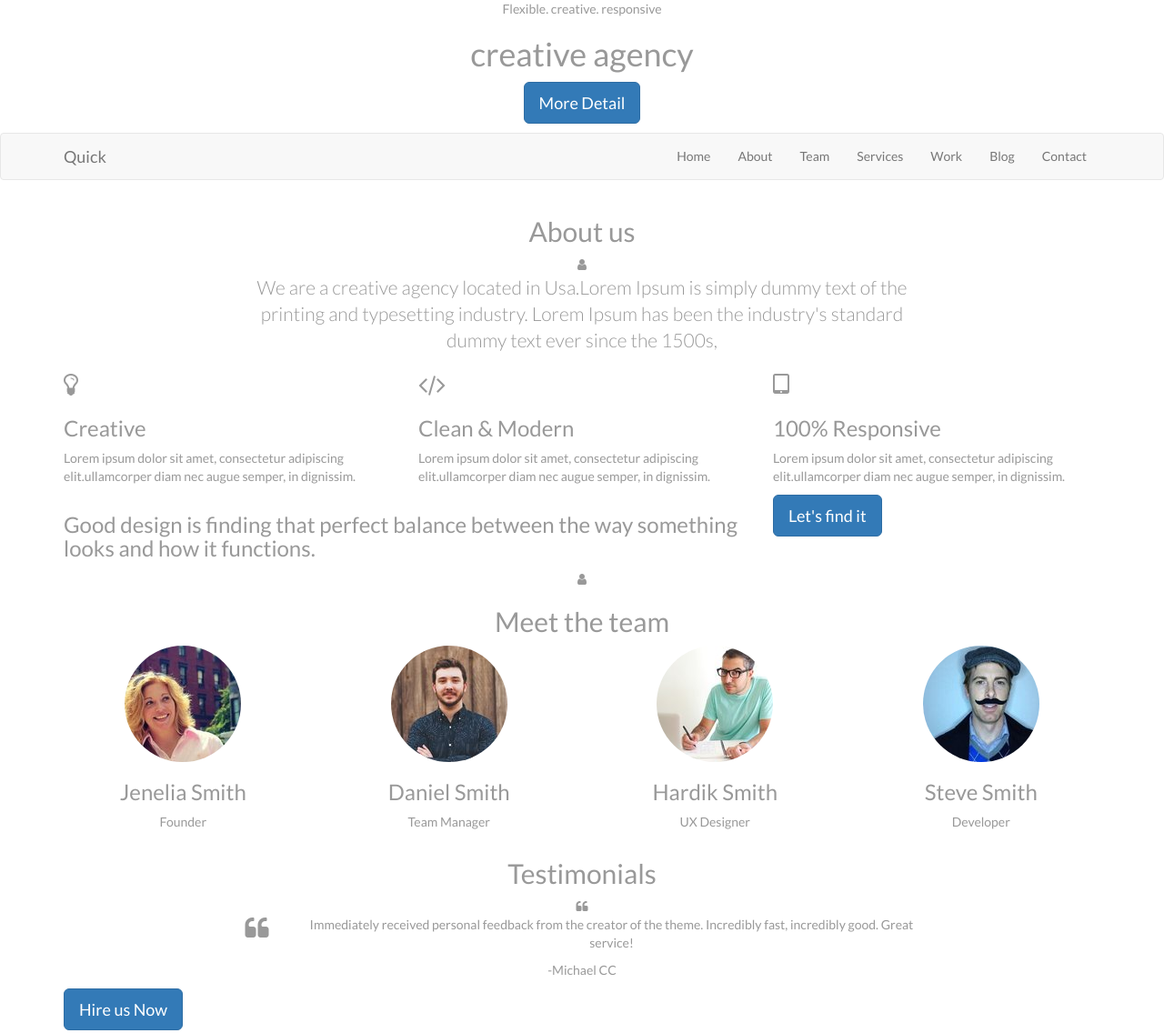
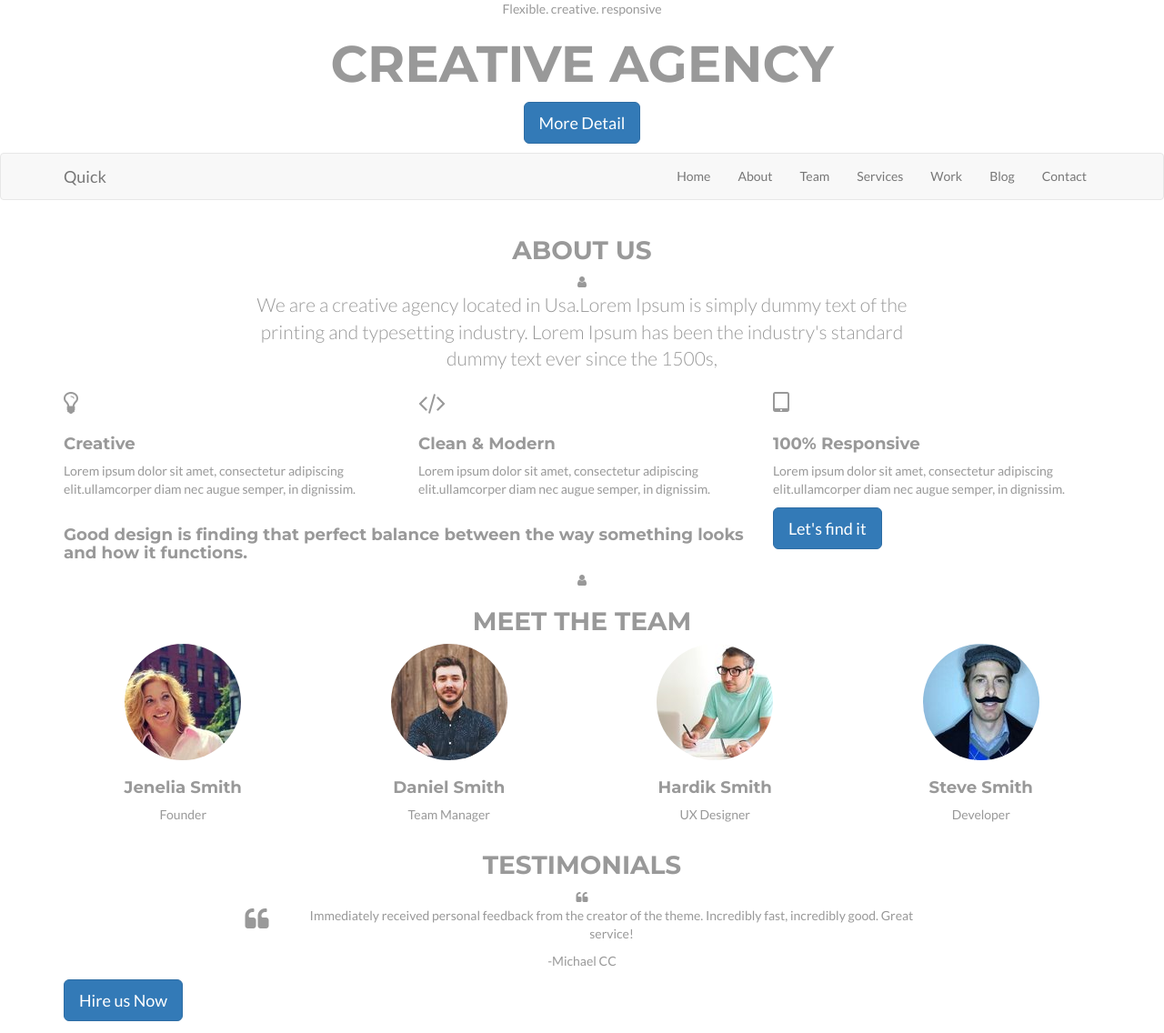
Before and after one commit to KanakoA/vmd142, a plain HTML site: page quick/index.html in a window 1280 px wide. Shown: the top 1136 px of the page at 91% size. Drawn offline with nearby package versions, Linux system fonts and the light colour scheme.

Commit message:
sass part1 revision1

```diff
--- a/quick/scss/_typography.scss
+++ b/quick/scss/_typography.scss
@@ -0,0 +1,30 @@
+h1,
+h2,
+h3,
+h4 {
+    font-family: $font-family-headings;
+    font-weight: $headings-font-weight;
+    line-height: $headings-line-height;
+    color: $headings-color;
+}
+
+h1,
+h2 {
+    text-transform: uppercase;
+}
+
+h1 {
+    font-size: $font-size-h1;
+}
+
+h2 {
+    font-size: $font-size-h2;
+}
+
+h3 {
+    font-size: $font-size-h3;
+}
+
+h4 {
+    font-size: $font-size-h4;
+}
```
Also changed, not shown: quick/css/style.css.
